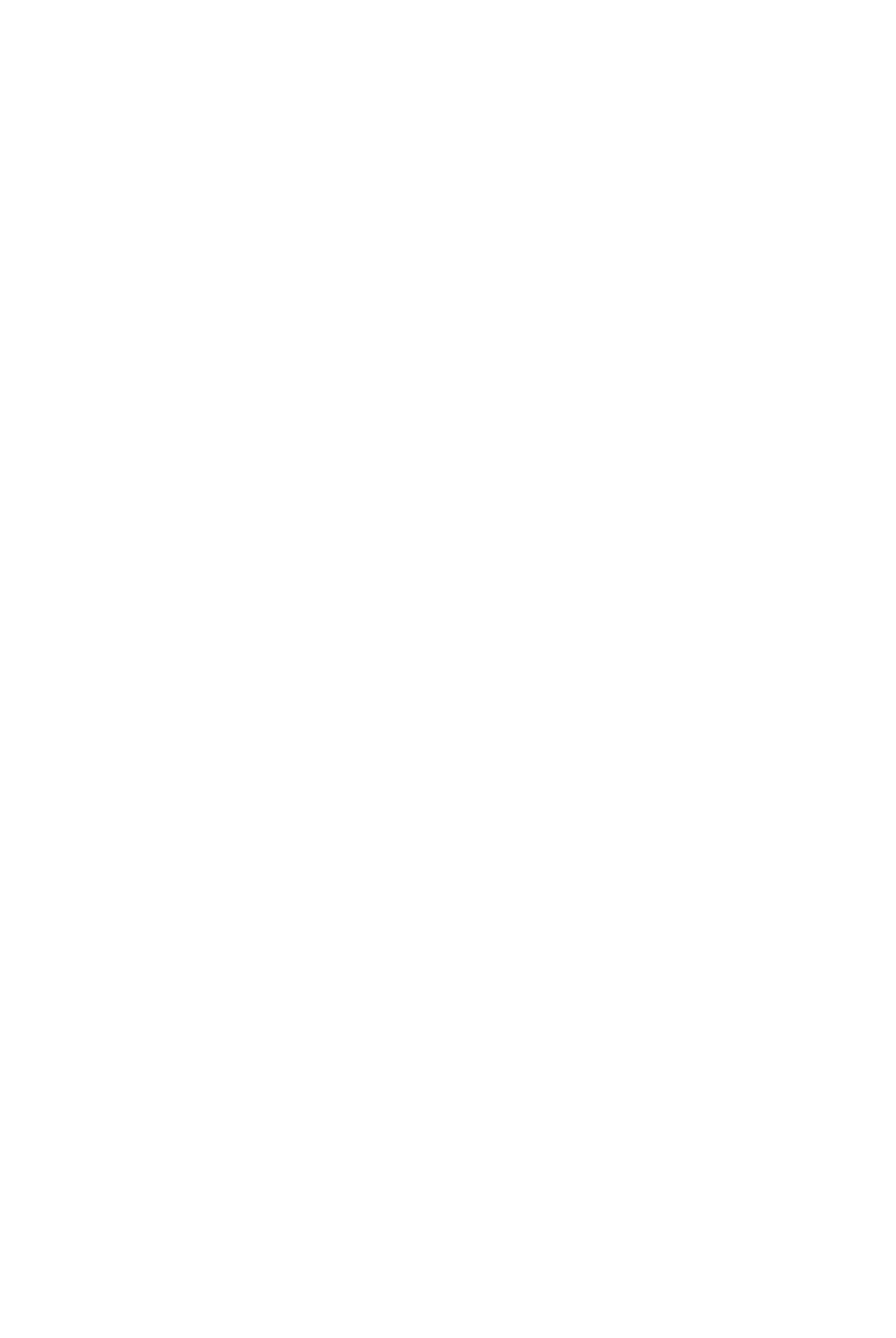
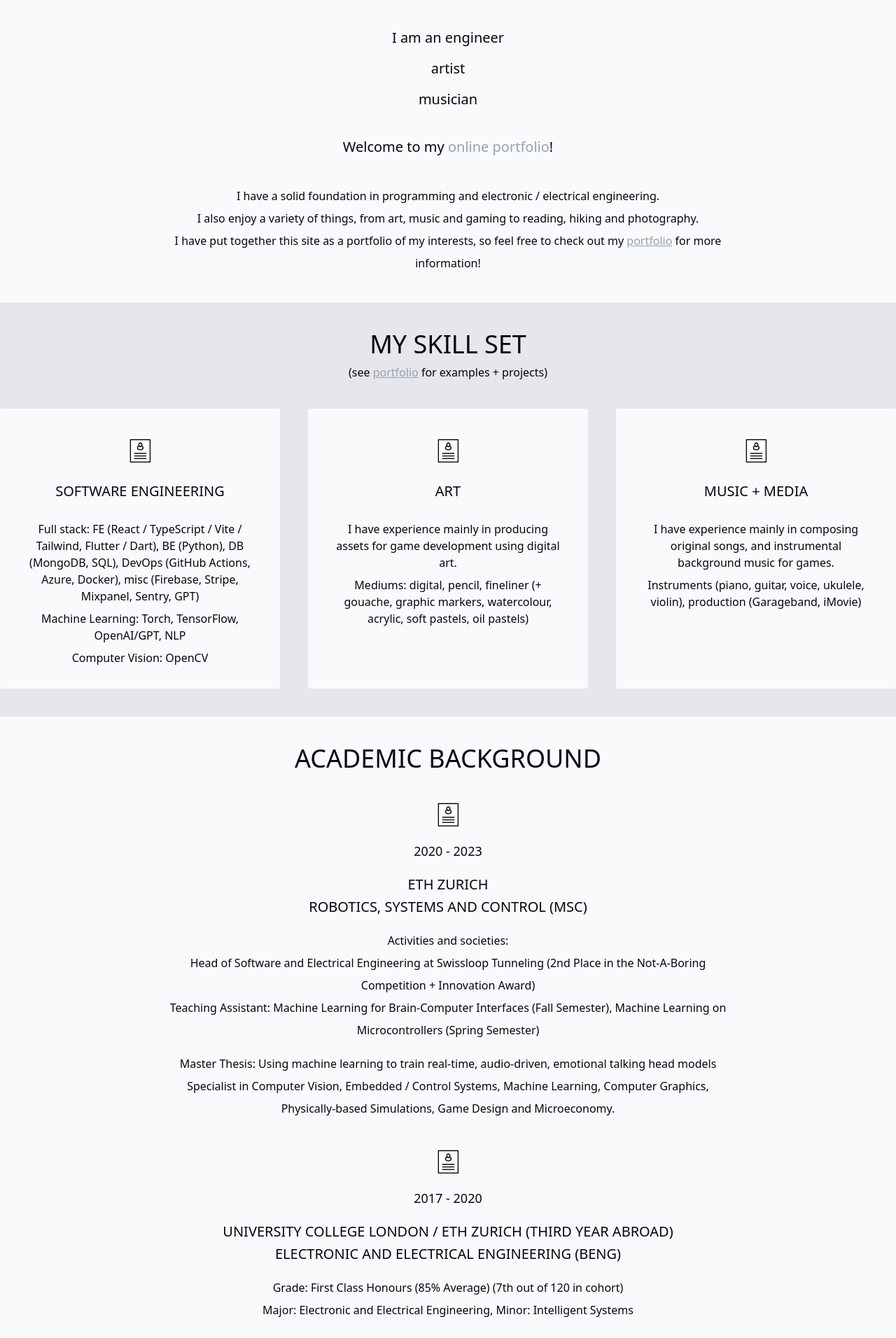
Before and after one commit to arcgt/my-portfolio, a React (Vite) app: page / in a window 1280 px wide. Shown: the part 720-2632 px from the top of the page at 70% size. Before the commit the page ends 1424 px from the top, so only its background shows below. Built offline with nearby package versions, Linux system fonts and the light colour scheme.

Commit message:
finish home page

```diff
--- a/src/ components/NavigationBar.tsx
+++ b/src/ components/NavigationBar.tsx
@@ -6,7 +6,7 @@ const NavigationBar: React.FC = () => {
     <>
       <nav className='flex flex-col fixed top-0 left-0 z-[10] h-36 gap-4 w-full items-center justify-center bg-gray-50 shadow-sm'>
         <div className='flex flex-row items-center gap-16'>
-          <Link to="/"><p className='font-light text-gray-950'>TIANHONG GAN</p></Link>
+          <Link to="/"><p className='text-xl font-light text-gray-950'>TIANHONG GAN</p></Link>
         </div>
         <div className="flex flex-row bg-gray-950 w-4/5 h-1/100"> </div>
         <div className='flex flex-row items-center gap-16'>
--- a/src/pages/home/HomePage.tsx
+++ b/src/pages/home/HomePage.tsx
@@ -1,10 +1,112 @@
 import React from 'react';
+import { useNavigate } from 'react-router-dom';
+import DocIcon from '../../assets/home/doc-icon.png';
 
 const HomePage: React.FC = () => {
+  const navigate = useNavigate();
+
   return (
     <section className='mt-36 w-full'>
       <div className='flex bg-[url(assets/home/header.jpg)] w-screen h-120 bg-no-repeat bg-cover items-center justify-center gap-4'></div>
-      <div className='flex flex-col h-screen'>about</div>
+      <div className='flex flex-col font-light bg-gray-50 text-gray-950 gap-10 py-10 items-center'>
+        <h1>ABOUT ME</h1>
+        <div className='flex flex-col gap-4 text-xl'>
+          <p>I am an engineer</p>
+          <p>artist</p>
+          <p>musician</p>
+        </div>
+        <p className='text-xl'>Welcome to my <span className='cursor-pointer font-medium text-gray-400' onClick={() => navigate('/portfolio')}>online portfolio</span>!</p>
+        <div className='text-base/8 max-w-[800px]'>
+          <p>I have a solid foundation in programming and electronic / electrical engineering.</p>
+          <p>I also enjoy a variety of things, from art, music and gaming to reading, hiking and photography.</p>
+          <p>I have put together this site as a portfolio of my interests, so feel free to check out my <span className='cursor-pointer underline font-medium text-gray-400' onClick={() => navigate('/portfolio')}>portfolio</span> for more information!</p>
+        </div>
+      </div>
+      <div className='flex flex-col font-light bg-gray-200 text-gray-950 gap-10 py-10 items-center justify-center'>
+        <div className='flex flex-col gap-2'>
+          <p className='text-4xl'>MY SKILL SET</p>
+          <p>(see <span className='cursor-pointer underline font-medium text-gray-400' onClick={() => navigate('/portfolio')}>portfolio</span>  for examples + projects)</p>
+        </div>
+        <div className='flex flex-row gap-10 items-center'>
+          <div className='flex flex-col rounded-sm gap-2 bg-gray-50 w-[400px] h-[400px] p-10 items-center justify-start'>
+            <div className='flex flex-row justify-center pb-4'>
+              <img
+                className="h-10"
+                src={DocIcon}
+                alt="icon"
+              />
+            </div>
+            <div className='text-xl pb-5'>SOFTWARE ENGINEERING</div>
+            <div>Full stack: FE (React / TypeScript / Vite / Tailwind, Flutter / Dart), BE (Python), DB (MongoDB, SQL), DevOps (GitHub Actions, Azure, Docker), misc (Firebase, Stripe, Mixpanel, Sentry, GPT)</div>
+            <div>Machine Learning: Torch, TensorFlow, OpenAI/GPT, NLP</div>
+            <div>Computer Vision: OpenCV</div>
+          </div>
+          <div className='flex flex-col rounded-sm gap-2 bg-gray-50 w-[400px] h-[400px] p-10 items-center justify-start'>
+            <div className='flex flex-row justify-center pb-4'>
+             <img
+                className="h-10"
+                src={DocIcon}
+                alt="icon"
+              />
+            </div>
+            <div className='text-xl pb-5'>ART</div>
+            <div>I have experience mainly in producing assets for game development using digital art.</div>
+            <div>Mediums: digital, pencil, fineliner (+ gouache, graphic markers, watercolour, acrylic, soft pastels, oil pastels)</div>
+          </div>
+          <div className='flex flex-col rounded-sm gap-2 bg-gray-50 w-[400px] h-[400px] p-10 items-center justify-start'>
+            <div className='flex flex-row justify-center pb-4'>
+              <img
+                className="h-10"
+                src={DocIcon}
+                alt="icon"
+              />
+            </div>
+            <div className='text-xl pb-5'>MUSIC + MEDIA</div>
+            <div>I have experience mainly in composing original songs, and instrumental background music for games.</div>
+            <div>Instruments (piano, guitar, voice, ukulele, violin), production (Garageband, iMovie)</div>
+          </div>
+        </div>
+      </div>
+      <div className='flex flex-col font-light bg-gray-50 text-gray-950 gap-10 py-10 items-center'>
+        <p className='text-4xl'>ACADEMIC BACKGROUND</p>
+        <div className='max-w-[800px] text-base/8'>
+          <div className='flex flex-row justify-center pb-4'>
+            <img
+              className="h-10"
+              src={DocIcon}
+              alt="icon"
+            />
+          </div>
+          <p className='text-lg/8 pb-4'>2020 - 2023</p>
+          <p className='text-xl/8'>ETH ZURICH</p>
+          <p className='text-xl/8 pb-4'>ROBOTICS, SYSTEMS AND CONTROL (MSC)</p>
+          <p>Activities and societies:</p>
+          <p>Head of Software and Electrical Engineering at Swissloop Tunneling (2nd Place in the Not-A-Boring Competition + Innovation Award)</p>
+          <p className='pb-4'>Teaching Assistant: Machine Learning for Brain-Computer Interfaces (Fall Semester), Machine Learning on Microcontrollers (Spring Semester)</p>
+          <p>Master Thesis: Using machine learning to train real-time, audio-driven, emotional talking head models </p>
+          <p>Specialist in Computer Vision, Embedded / Control Systems, Machine Learning, Computer Graphics, Physically-based Simulations, Game Design and Microeconomy.</p>
+        </div>
+        <div className='max-w-[800px] text-base/8'>
+          <div className='flex flex-row justify-center pb-4'>
+            <img
+              className="h-10"
+              src={DocIcon}
+              alt="icon"
+            />
+          </div>
+          <p className='text-lg/8 pb-4'>2017 - 2020</p>
+          <p className='text-xl/8'>UNIVERSITY COLLEGE LONDON / ETH ZURICH (THIRD YEAR ABROAD)</p>
+          <p className='text-xl/8 pb-4'>ELECTRONIC AND ELECTRICAL ENGINEERING (BENG)</p>
+          <p>Grade: First Class Honours (85% Average) (7th out of 120 in cohort)</p>
+          <p className='pb-4'>Major: Electronic and Electrical Engineering,  Minor: Intelligent Systems</p>
+          <p>Bachelor Thesis: Low-Power Brain-Computer Interfaces with a focus on compact Machine Learning models for Edge Computing based on the EEGNet.</p>
+          <p>Specialist in Machine Learning, Digital Systems, Embedded Systems, Systems Programming and Computer Architecture.</p>
+        </div>
+      </div>
+      <div className='bg-fixed h-120 bg-[url(assets/home/footer.jpg)]'></div>
+      <div className='p-8 bg-gray-50 text-gray-950 font-light text-xs'>
+        <p>©2025 by Tianhong Gan</p>
+      </div>
     </section>
   );
 };
--- a/src/pages/portfolio/PortfolioPage.tsx
+++ b/src/pages/portfolio/PortfolioPage.tsx
@@ -8,7 +8,7 @@ const PortfolioPage: React.FC = () => {
     <section className='mt-36 w-full'>
       <div className='flex flex-col bg-[url(assets/portfolio/header-v2.jpg)] w-full h-120 bg-no-repeat bg-cover items-center justify-center gap-4'>
         <div className='flex flex-row '><h1 className='font-light'>PORTFOLIO</h1></div>
-        <div className='flex flex-row '><p className='font-light'>Programming . Engineering . Art . Music</p></div>
+        <div className='flex flex-row '><p className='font-light text-xl'>Engineering . Art . Music</p></div>
       </div>
       <div className={div_1}>
         <p>FOTOKITE: COMPUTER VISION INTERNSHIP</p>
```
Also changed, not shown: src/assets/home/doc-icon.png (added), src/assets/home/footer.jpg (added).
